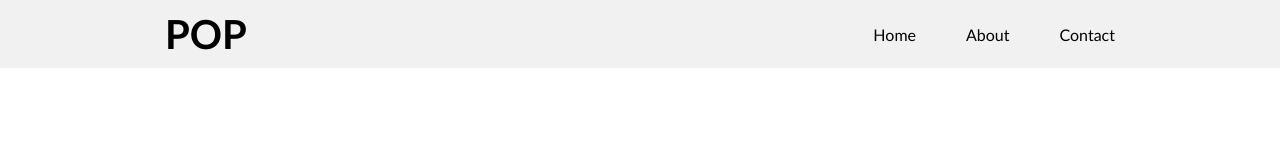
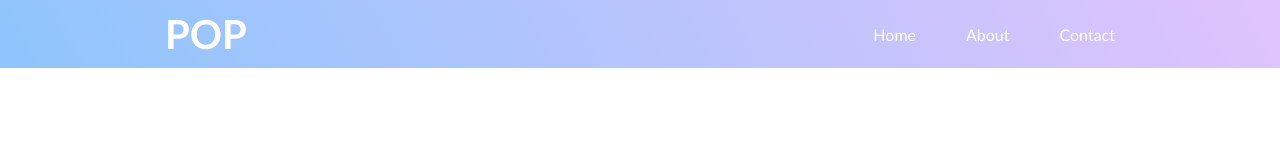
Before and after one commit to Zain-128/recipe_App, a plain HTML site: page index.html in a window 1280 px wide. Drawn offline with Linux system fonts and the light colour scheme.

Commit message:
Completed Navbar and Change Background

```diff
--- a/style.css
+++ b/style.css
@@ -20,11 +20,13 @@ a{
 /* Navbar Container Styling  */
 
 header{
-    background-color: rgba(64, 64, 64, 0.073);
+    color: white;
+    background-color: #8EC5FC;
+    background-image: linear-gradient(62deg, #8EC5FC 0%, #E0C3FC 100%);
+
 }
 .navbar__container{
     display: flex;
-
     justify-content: space-between;
     align-items: center;
     padding: 10px 20px;
@@ -44,6 +46,6 @@ header{
 }
 
 .navbar__items a:hover{
-    opacity: 0.5;
+    color: gray;
     transition: all 0.5s ease-in-out;
 }
```
